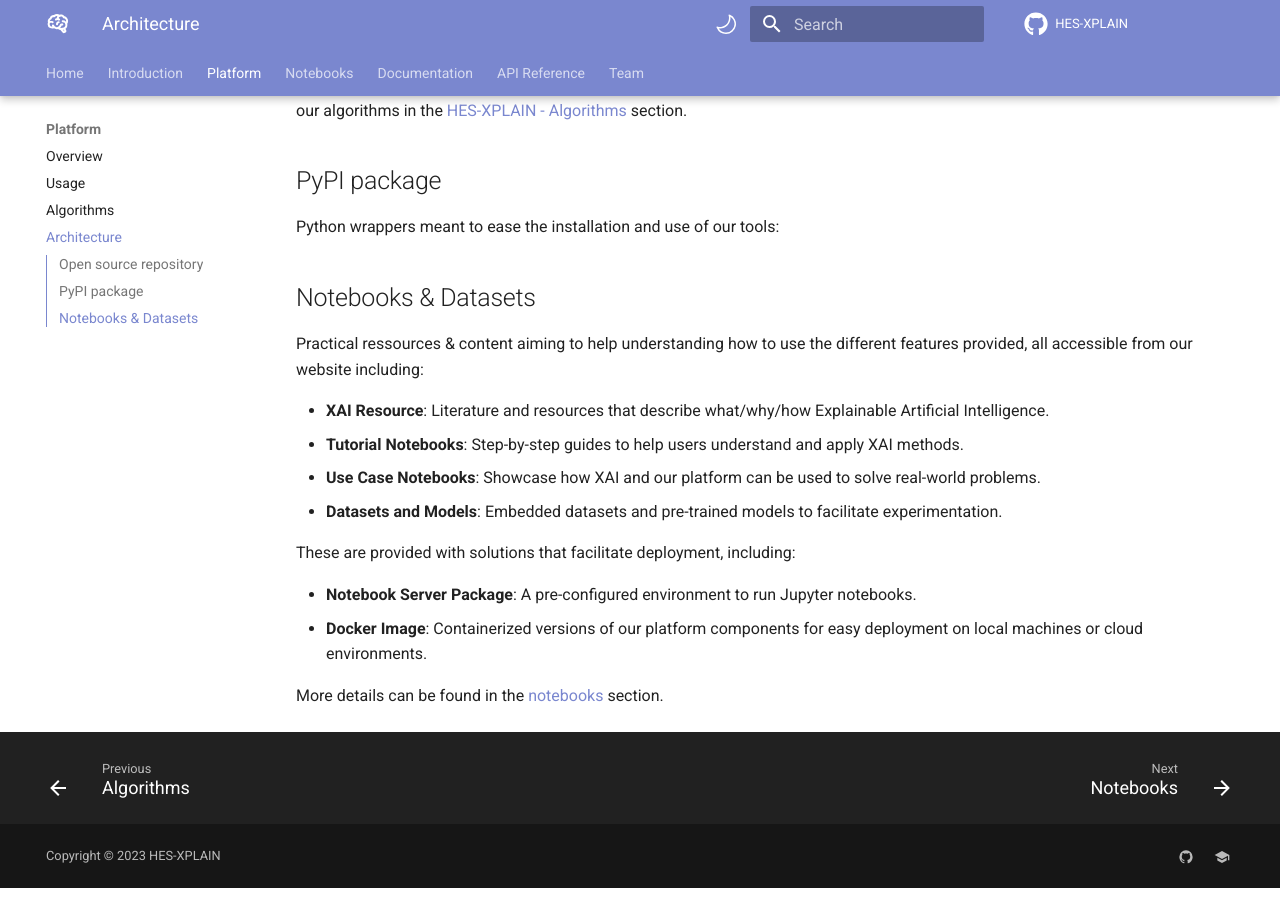
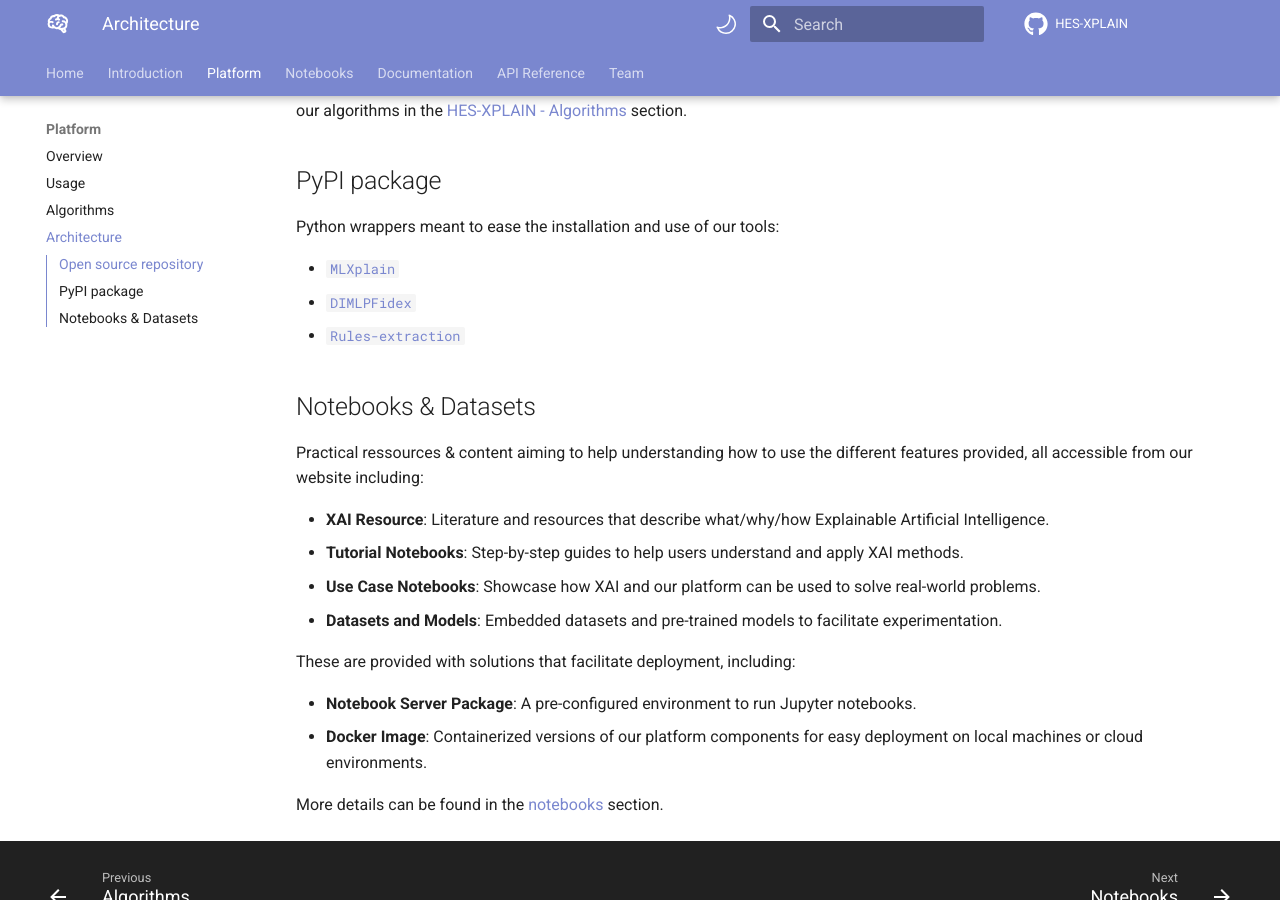
Before and after one commit to HES-XPLAIN/hes-xplain.github.io, an MkDocs documentation site: the page built from docs/platform/architecture.md, in a window 1280 px wide and 900 px high, scrolled down 1030 px. Built offline with MkDocs 1.6.1 and Material for MkDocs 9.7.7, drawn with Linux system fonts in a browser that asks for light colours; comment, search, counter and statistics services are not loaded.

Commit message:
Added content and links

```diff
--- a/docs/platform/architecture.md
+++ b/docs/platform/architecture.md
@@ -70,6 +70,10 @@ HES-XPLAIN assembles our own developed algorithms as well as incorporating all a
 ## PyPI package
 Python wrappers meant to ease the installation and use of our tools:
 
+- [`MLXplain`](../documentation/installation-guide.md#mlxplain-installation)
+- [`DIMLPFidex`](../documentation/installation-guide.md#dimlpfidex-installation)
+- [`Rules-extraction`](../documentation/installation-guide.md#rules-extraction-installation)
+
 ## Notebooks & Datasets
 Practical ressources & content aiming to help understanding how to use the different features provided, all accessible from our website including:
 
```
